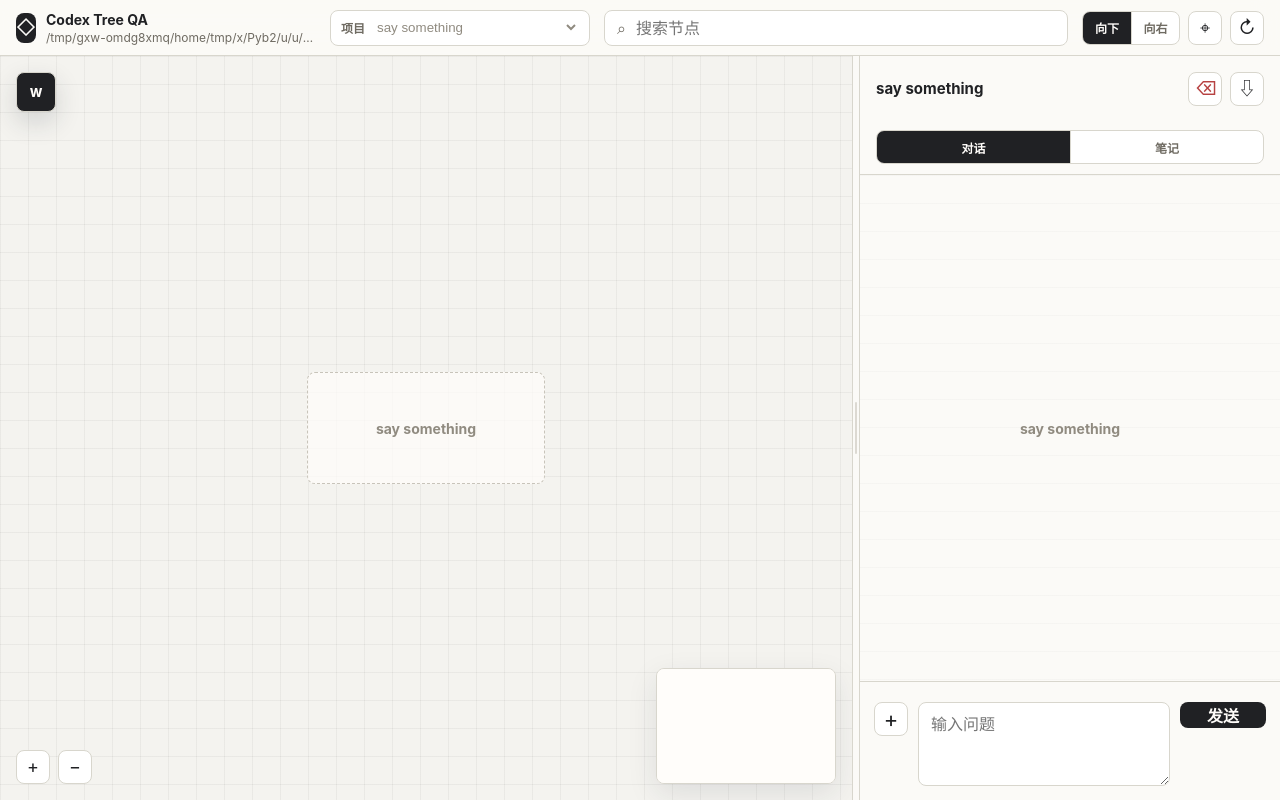
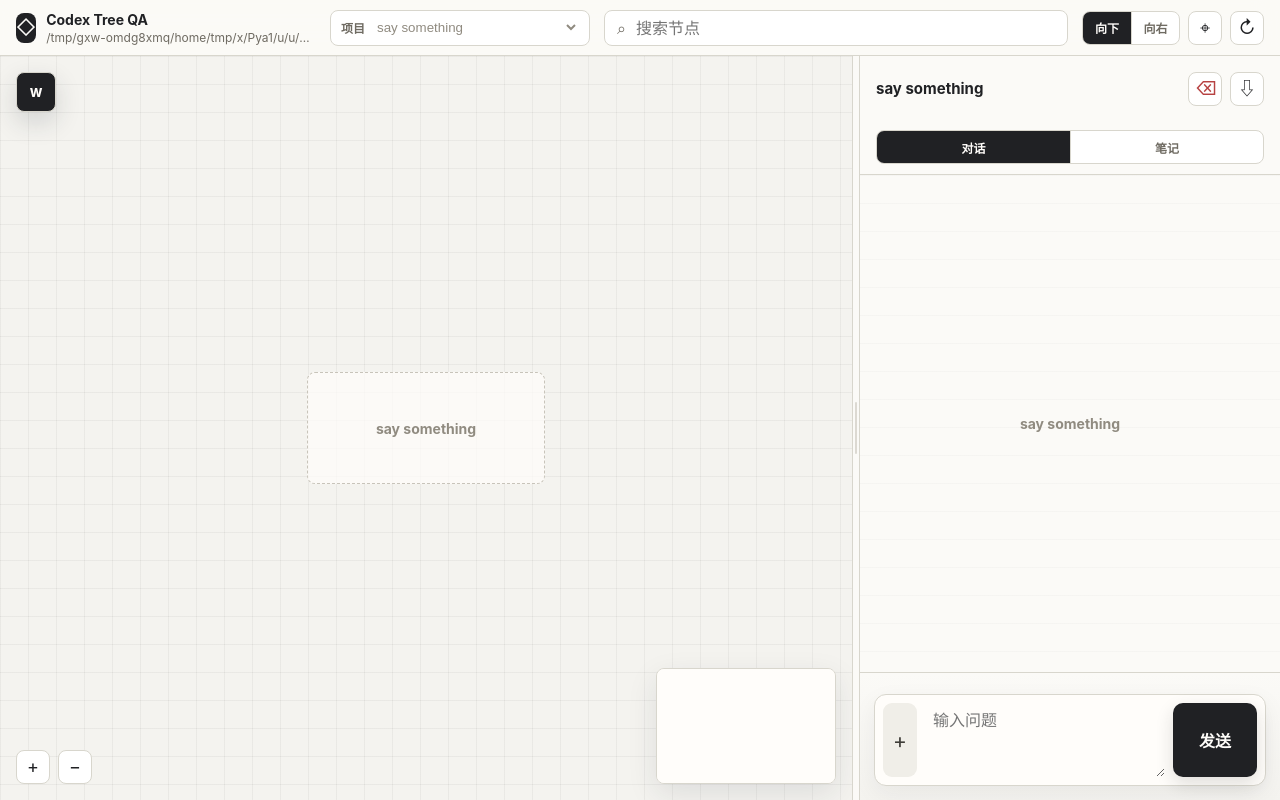
Before and after one commit to nitpicker55555/read_paper, a Flask app: page / in a window 1280 px wide. Run offline with Flask 3, Linux system fonts and the light colour scheme; data that the repository does not hold is empty; some libraries are stand-ins or nearby versions.

Commit message:
Polish composer and markdown tables

```diff
--- a/static/app.js
+++ b/static/app.js
@@ -292,6 +292,20 @@ function renderMarkdown(text) {
   let list = null;
   let listType = "";
 
+  function isTableSeparator(value) {
+    const cells = splitTableRow(value);
+    if (cells.length < 2) return false;
+    return cells.every((cell) => /^:?-{3,}:?$/.test(cell.trim()));
+  }
+
+  function splitTableRow(value) {
+    let row = String(value || "").trim();
+    if (!row.includes("|")) return [];
+    if (row.startsWith("|")) row = row.slice(1);
+    if (row.endsWith("|")) row = row.slice(0, -1);
+    return row.split("|").map((cell) => cell.trim());
+  }
+
   function flushParagraph() {
     const content = paragraph.join(" ").trim();
     paragraph = [];
@@ -350,6 +364,52 @@ function renderMarkdown(text) {
       resetList();
       root.appendChild(document.createElement("hr"));
       continue;
+    }
+
+    if (trimmed.includes("|") && i + 1 < lines.length && isTableSeparator(lines[i + 1])) {
+      const headers = splitTableRow(trimmed);
+      const alignments = splitTableRow(lines[i + 1]).map((cell) => {
+        const value = cell.trim();
+        if (value.startsWith(":") && value.endsWith(":")) return "center";
+        if (value.endsWith(":")) return "right";
+        return "left";
+      });
+      if (headers.length) {
+        flushParagraph();
+        resetList();
+        const wrap = document.createElement("div");
+        wrap.className = "markdown-table-wrap";
+        const table = document.createElement("table");
+        const thead = document.createElement("thead");
+        const headerRow = document.createElement("tr");
+        for (const [index, header] of headers.entries()) {
+          const th = document.createElement("th");
+          th.style.textAlign = alignments[index] || "left";
+          appendInlineMarkdown(th, header);
+          headerRow.appendChild(th);
+        }
+        thead.appendChild(headerRow);
+        table.appendChild(thead);
+        const tbody = document.createElement("tbody");
+        i += 2;
+        while (i < lines.length && lines[i].trim().includes("|") && lines[i].trim()) {
+          const cells = splitTableRow(lines[i]);
+          const tr = document.createElement("tr");
+          for (let index = 0; index < headers.length; index += 1) {
+            const td = document.createElement("td");
+            td.style.textAlign = alignments[index] || "left";
+            appendInlineMarkdown(td, cells[index] || "");
+            tr.appendChild(td);
+          }
+          tbody.appendChild(tr);
+          i += 1;
+        }
+        i -= 1;
+        table.appendChild(tbody);
+        wrap.appendChild(table);
+        root.appendChild(wrap);
+        continue;
+      }
     }
 
     const heading = trimmed.match(/^(#{1,6})\s+(.+)$/);
--- a/static/styles.css
+++ b/static/styles.css
@@ -636,10 +636,10 @@ pre {
 
 .composer {
   display: grid;
-  gap: 8px;
+  gap: 9px;
   padding: 12px 14px 14px;
   border-top: 1px solid var(--line);
-  background: var(--panel);
+  background: linear-gradient(180deg, rgba(251, 250, 247, 0.96), #f4f3ef);
 }
 
 .composer-meta {
@@ -696,31 +696,44 @@ pre {
 
 .composer-row {
   display: grid;
-  grid-template-columns: 34px minmax(0, 1fr) 86px;
-  align-items: start;
-  gap: 10px;
+  grid-template-columns: 38px minmax(0, 1fr) 84px;
+  align-items: stretch;
+  gap: 8px;
+  padding: 8px;
+  border: 1px solid var(--line);
+  border-radius: 12px;
+  background: #fffdfa;
+  box-shadow: 0 8px 24px rgba(31, 41, 55, 0.06);
+  transition: border-color 120ms ease, box-shadow 120ms ease;
+}
+
+.composer-row:focus-within {
+  border-color: #7d9d99;
+  box-shadow: 0 0 0 3px rgba(40, 124, 116, 0.1), 0 8px 24px rgba(31, 41, 55, 0.06);
 }
 
 .composer-upload {
   position: relative;
   display: grid;
   width: 34px;
-  height: 34px;
+  height: auto;
+  min-height: 58px;
+  align-self: stretch;
   place-items: center;
   overflow: hidden;
-  border: 1px solid var(--line);
-  border-radius: var(--radius);
-  background: #fff;
-  color: var(--text);
-  font-size: 22px;
+  border: 1px solid transparent;
+  border-radius: 9px;
+  background: #f0eee8;
+  color: #3f3d38;
+  font-size: 21px;
   line-height: 1;
   cursor: pointer;
   transition: border-color 120ms ease, background 120ms ease, transform 120ms ease;
 }
 
 .composer-upload:hover {
-  border-color: var(--line-strong);
-  background: #f7f5ef;
+  border-color: var(--line);
+  background: #e8e5dd;
 }
 
 .composer-upload:active {
@@ -736,14 +749,14 @@ pre {
 
 #promptInput {
   width: 100%;
-  min-height: 78px;
+  min-height: 58px;
   max-height: 200px;
   resize: vertical;
-  padding: 11px 12px;
-  border: 1px solid var(--line);
-  border-radius: var(--radius);
+  padding: 7px 4px;
+  border: 0;
+  border-radius: 0;
   outline: 0;
-  background: #fff;
+  background: transparent;
   color: var(--text);
   line-height: 20px;
 }
@@ -751,25 +764,37 @@ pre {
 #promptInput:focus,
 .search-box:focus-within {
   border-color: #7d9d99;
-  box-shadow: 0 0 0 3px rgba(40, 124, 116, 0.12);
 }
 
 #promptInput.drop-target {
-  border-color: var(--blue);
   background: #f4f8fb;
-  box-shadow: 0 0 0 3px rgba(58, 110, 165, 0.14);
 }
 
 #sendBtn {
-  border-radius: var(--radius);
+  height: auto;
+  min-height: 58px;
+  align-self: stretch;
+  border-radius: 10px;
   background: #202124;
   color: #fffdfa;
   font-weight: 650;
+  box-shadow: 0 7px 18px rgba(32, 33, 36, 0.14);
+  transition: background 120ms ease, transform 120ms ease, box-shadow 120ms ease;
+}
+
+#sendBtn:hover:not(:disabled) {
+  background: #111315;
+  box-shadow: 0 9px 22px rgba(32, 33, 36, 0.18);
+}
+
+#sendBtn:active:not(:disabled) {
+  transform: translateY(1px);
 }
 
 #sendBtn:disabled {
   cursor: not-allowed;
   background: #ada89c;
+  box-shadow: none;
 }
 
 .side-panel {
```
Also changed, not shown: other parts of static/styles.css (+44 -5 lines).
